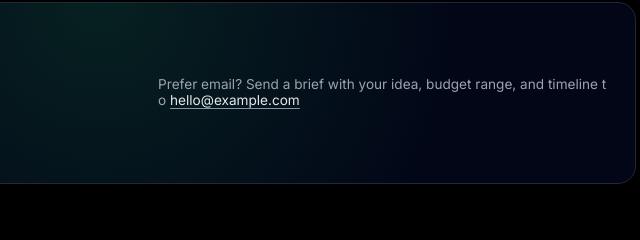
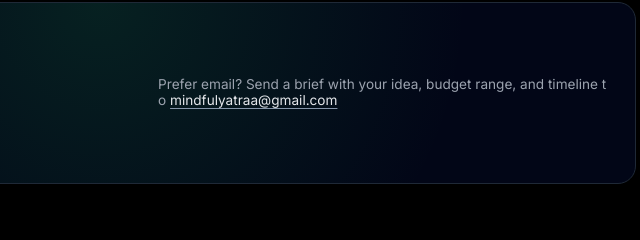
Before and after one commit to mindfulyatraa/portfolio, a plain HTML site: page index.html in a window 1280 px wide. Shown: the part 2688-2928 px from the top of the page, 540-1180 px from the left. Drawn offline with Linux system fonts and the light colour scheme.

Commit message:
Update WhatsApp and Email with real contact info

```diff
--- a/index.html
+++ b/index.html
@@ -1335,12 +1335,12 @@
                 send a quick message and we continue from there.
               </p>
               <div class="contact-actions">
-                <a href="https://wa.me/000000000000" class="contact-btn primary" target="_blank" rel="noopener">
+                <a href="https://wa.me/918826272582" class="contact-btn primary" target="_blank" rel="noopener">
                   <span class="contact-btn-icon">✚</span>
                   WhatsApp
                 </a>
 
-                <a href="mailto:hello@example.com" class="contact-btn">
+                <a href="mailto:mindfulyatraa@gmail.com" class="contact-btn">
                   <span class="contact-btn-icon">✉</span>
                   Email
                 </a>
@@ -1350,7 +1350,7 @@
             <div>
               <div class="contact-email">
                 Prefer email? Send a brief with your idea, budget range, and timeline to
-                <a href="mailto:hello@example.com">hello@example.com</a>
+                <a href="mailto:mindfulyatraa@gmail.com">mindfulyatraa@gmail.com</a>
               </div>
             </div>
           </div>
```
